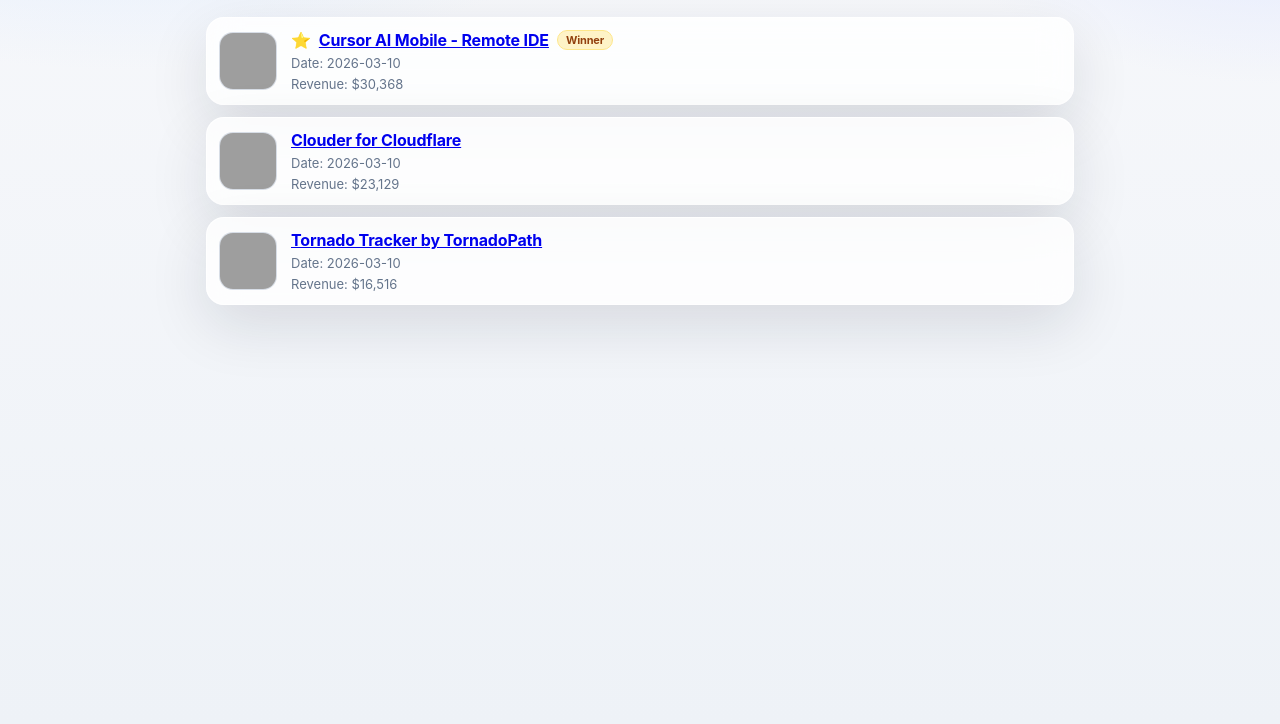
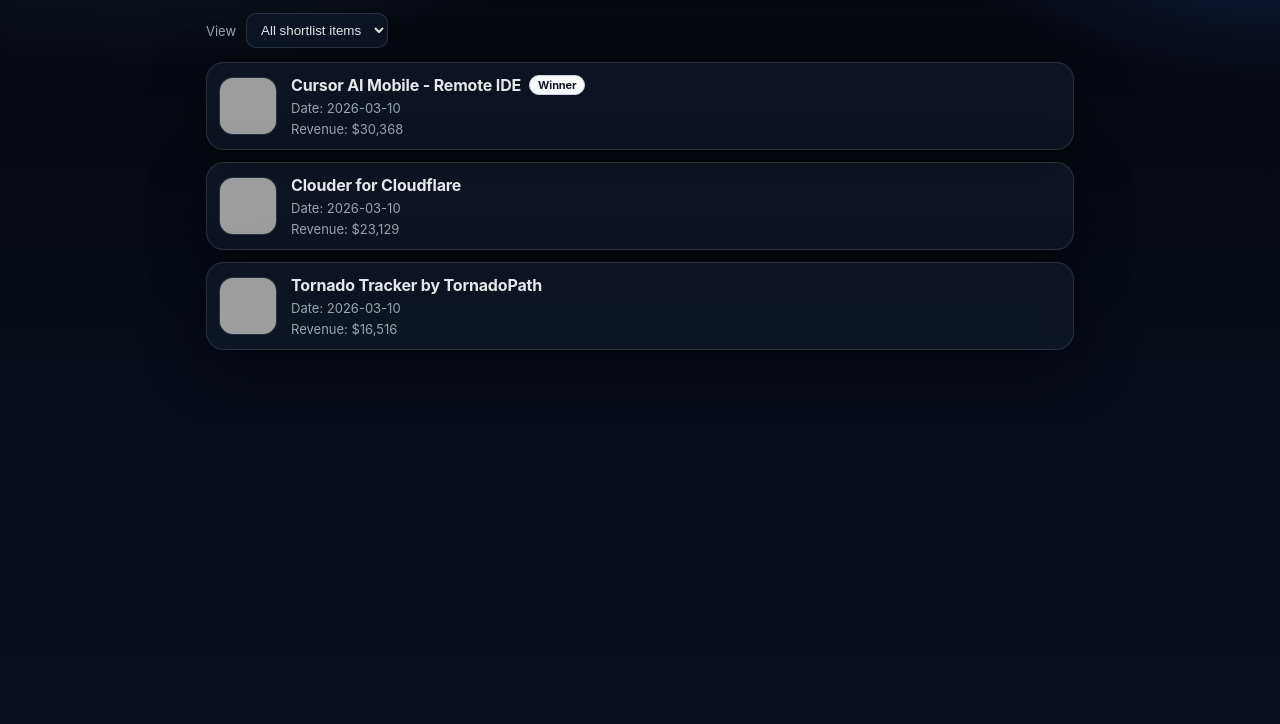
Before and after one commit to antonioridotto/idea-shortlist-dashboard, a plain HTML site: page dashboard/index.html in a window 1280 px wide. Shown: the part 116-840 px from the top of the page. Drawn offline with Linux system fonts and the light colour scheme; grey boxes are pictures that could not be loaded.

Commit message:
Add dark mode, winners-only filter, and winner badge-only UI

```diff
--- a/dashboard/app.js
+++ b/dashboard/app.js
@@ -25,23 +25,22 @@ function flatten(rows) {
       });
     }
   }
-  return out.sort((a,b) => b.date.localeCompare(a.date));
+  return out.sort((a, b) => b.date.localeCompare(a.date));
 }
 
-function render(rows) {
+function renderList(items) {
   const root = document.getElementById('appList');
-  const items = flatten(rows);
   if (!items.length) {
-    root.innerHTML = '<div class="item"><div class="meta">No shortlist data yet.</div></div>';
+    root.innerHTML = '<div class="item"><div class="meta">No items for this filter.</div></div>';
     return;
   }
+
   root.innerHTML = items.map(app => `
     <article class="item">
       <img class="icon" src="${app.icon || ''}" alt="${app.name}" onerror="this.style.visibility='hidden'" />
       <div class="meta">
         <div class="title">
-          ${app.winner ? '<span class="star">⭐</span>' : ''}
-          ${app.link ? `<a href="${app.link}" target="_blank" rel="noreferrer">${app.name}</a>` : app.name}
+          ${app.link ? `<a class="app-link" href="${app.link}" target="_blank" rel="noreferrer">${app.name}</a>` : app.name}
           ${app.winner ? '<span class="badge">Winner</span>' : ''}
         </div>
         <div class="row">Date: ${app.date}</div>
@@ -51,4 +50,16 @@ function render(rows) {
   `).join('');
 }
 
-loadData().then(render);
+loadData().then(rows => {
+  const allItems = flatten(rows);
+  const filterEl = document.getElementById('viewFilter');
+
+  function applyFilter() {
+    const mode = filterEl?.value || 'all';
+    const filtered = mode === 'winners' ? allItems.filter(x => x.winner) : allItems;
+    renderList(filtered);
+  }
+
+  filterEl?.addEventListener('change', applyFilter);
+  applyFilter();
+});
--- a/dashboard/index.html
+++ b/dashboard/index.html
@@ -7,16 +7,24 @@
   <meta http-equiv="Pragma" content="no-cache" />
   <meta http-equiv="Expires" content="0" />
   <title>Idea Shortlist Dashboard</title>
-  <link rel="stylesheet" href="styles.css?v=4" />
+  <link rel="stylesheet" href="styles.css?v=5" />
 </head>
 <body>
   <main class="wrap">
     <h1>Selected 3 Dashboard</h1>
     <p class="sub">Each app listed individually with date, App Store link, and revenue.</p>
 
+    <div class="toolbar">
+      <label for="viewFilter">View</label>
+      <select id="viewFilter">
+        <option value="all">All shortlist items</option>
+        <option value="winners">Only winners</option>
+      </select>
+    </div>
+
     <section id="appList" class="list"></section>
   </main>
 
-  <script src="app.js?v=6"></script>
+  <script src="app.js?v=7"></script>
 </body>
 </html>
--- a/dashboard/styles.css
+++ b/dashboard/styles.css
@@ -1,13 +1,12 @@
 :root {
-  --bg-top: #f7f8fb;
-  --bg-bottom: #eef2f7;
-  --text: #0f172a;
-  --muted: #64748b;
-  --card: rgba(255, 255, 255, 0.82);
-  --card-border: rgba(255, 255, 255, 0.9);
-  --shadow: 0 20px 60px rgba(15, 23, 42, 0.12);
-  --blue: #2563eb;
-  --gold: #f59e0b;
+  --bg-top: #05070d;
+  --bg-bottom: #0a1020;
+  --text: #e5e7eb;
+  --muted: #9aa4b2;
+  --card: rgba(17, 24, 39, 0.72);
+  --card-border: rgba(148, 163, 184, 0.2);
+  --shadow: 0 20px 60px rgba(0, 0, 0, 0.45);
+  --blue: #93c5fd;
 }
 
 * { box-sizing: border-box; }
@@ -17,36 +16,27 @@ body {
   font-family: "SF Pro Text", "SF Pro Display", Inter, -apple-system, BlinkMacSystemFont, "Segoe UI", sans-serif;
   color: var(--text);
   background:
-    radial-gradient(1200px 600px at 10% -10%, #dbeafe 0%, transparent 45%),
-    radial-gradient(900px 500px at 100% 0%, #e0e7ff 0%, transparent 40%),
+    radial-gradient(1200px 600px at 10% -10%, #1e293b 0%, transparent 45%),
+    radial-gradient(900px 500px at 100% 0%, #172554 0%, transparent 40%),
     linear-gradient(180deg, var(--bg-top), var(--bg-bottom));
   min-height: 100vh;
 }
 
-.wrap {
-  max-width: 900px;
-  margin: 40px auto;
-  padding: 0 16px 24px;
+.wrap { max-width: 900px; margin: 40px auto; padding: 0 16px 24px; }
+h1 { margin: 0; font-size: clamp(28px, 4vw, 38px); letter-spacing: -0.02em; }
+.sub { margin: 8px 0 16px; color: var(--muted); font-size: 15px; }
+
+.toolbar { display: flex; align-items: center; gap: 10px; margin-bottom: 14px; }
+.toolbar label { color: var(--muted); font-size: 13px; }
+.toolbar select {
+  background: rgba(15, 23, 42, 0.8);
+  color: var(--text);
+  border: 1px solid var(--card-border);
+  border-radius: 10px;
+  padding: 8px 10px;
 }
 
-h1 {
-  margin: 0;
-  font-size: clamp(28px, 4vw, 38px);
-  letter-spacing: -0.02em;
-}
-
-.sub {
-  margin: 8px 0 20px;
-  color: var(--muted);
-  font-size: 15px;
-}
-
-.list {
-  display: flex;
-  flex-direction: column;
-  gap: 12px;
-}
-
+.list { display: flex; flex-direction: column; gap: 12px; }
 .item {
   display: flex;
   gap: 14px;
@@ -56,61 +46,30 @@ h1 {
   border-radius: 18px;
   padding: 12px;
   box-shadow: var(--shadow);
-  backdrop-filter: blur(16px);
-  -webkit-backdrop-filter: blur(16px);
+  backdrop-filter: blur(14px);
+  -webkit-backdrop-filter: blur(14px);
 }
 
 .icon {
-  width: 58px;
-  height: 58px;
-  border-radius: 14px;
-  object-fit: cover;
-  background: #e2e8f0;
-  border: 1px solid rgba(15, 23, 42, 0.05);
-  flex-shrink: 0;
+  width: 58px; height: 58px; border-radius: 14px; object-fit: cover;
+  background: #111827; border: 1px solid rgba(148, 163, 184, 0.18); flex-shrink: 0;
 }
 
-.meta {
-  display: flex;
-  flex-direction: column;
-  gap: 5px;
-  min-width: 0;
-}
-
-.title {
-  display: flex;
-  align-items: center;
-  flex-wrap: wrap;
-  gap: 8px;
-  font-size: 16px;
-  font-weight: 700;
-  letter-spacing: -0.01em;
-}
-
-.app-link {
-  color: var(--text);
-  text-decoration: none;
-}
-
-.app-link:hover {
-  color: var(--blue);
-}
-
-.star { color: var(--gold); }
+.meta { display: flex; flex-direction: column; gap: 5px; min-width: 0; }
+.title { display: flex; align-items: center; flex-wrap: wrap; gap: 8px; font-size: 16px; font-weight: 700; letter-spacing: -0.01em; }
+.app-link { color: var(--text); text-decoration: none; }
+.app-link:hover { color: var(--blue); }
 
 .badge {
   font-size: 11px;
-  color: #92400e;
-  background: #fef3c7;
-  border: 1px solid #fde68a;
+  color: #111827;
+  background: #f8fafc;
+  border: 1px solid #cbd5e1;
   border-radius: 999px;
   padding: 2px 8px;
 }
 
-.row {
-  color: var(--muted);
-  font-size: 13px;
-}
+.row { color: var(--muted); font-size: 13px; }
 
 @media (max-width: 640px) {
   .item { align-items: flex-start; }
```
